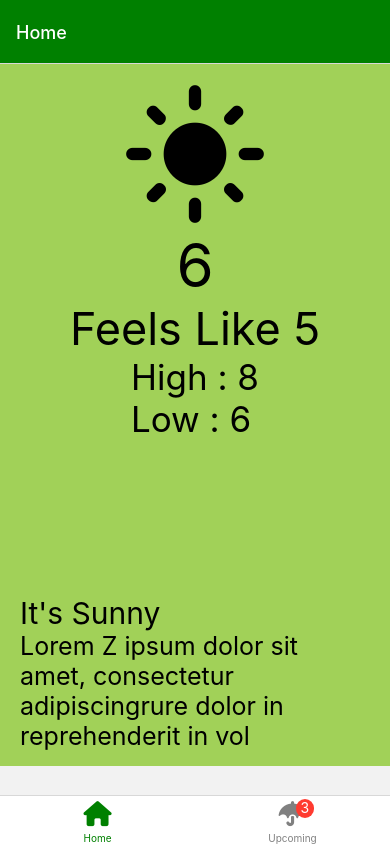
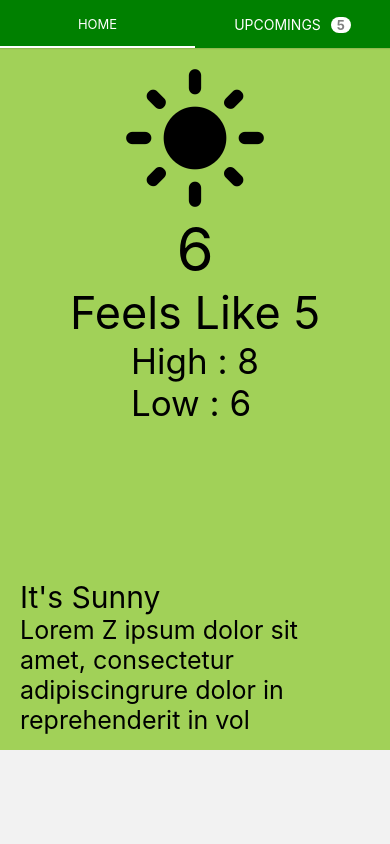
Before and after one commit to chamalkaMarasinghe/react-native-tutorial, a React Native app: screen / in a window 390 px wide. Built offline with nearby package versions, Linux system fonts and the light colour scheme.

Commit message:
material top tab navigation bar

```diff
--- a/App.js
+++ b/App.js
@@ -1,41 +1,47 @@
 import React from "react";
-import { StyleSheet } from "react-native";
+import { View, StyleSheet, Text } from "react-native";
 import { NavigationContainer } from "@react-navigation/native";
+import { createMaterialTopTabNavigator } from "@react-navigation/material-top-tabs";
 import { createBottomTabNavigator } from "@react-navigation/bottom-tabs";
 import { createNativeStackNavigator } from "@react-navigation/native-stack";
 import Icon from 'react-native-vector-icons/FontAwesome6';
 import CurrentWeather from "./src/scenes/currentWeather/currentWeather";
 import UpcomingWeather from "./src/scenes/upcomingWeather/upcomingWeather";
 
-const Tab = createBottomTabNavigator();
+const Tab = createMaterialTopTabNavigator();
 
 const App = () => {
     return (
         <NavigationContainer>
             <Tab.Navigator
-                screenOptions={({ route }) => ({
-                    tabBarIcon: ({ focused, color, size }) => {
-                        let iconName;
-                        if (route.name === 'current') {
-                            iconName = focused ? 'house' : 'house';
-                        } else if (route.name === 'upcoming') {
-                            iconName = focused ? 'umbrella' : 'umbrella';
-                        }
-                        return <Icon name={iconName} size={size} color={color} />;
+                screenOptions={{
+                    tabBarIndicatorStyle: {
+                        backgroundColor: 'white', // Set the color of the indicator line
                     },
-                    tabBarActiveTintColor: 'green',
-                    tabBarInactiveTintColor: 'gray',
-                })}
+                    tabBarActiveTintColor: 'white',
+                    tabBarInactiveTintColor: 'white',
+                    tabBarStyle: { backgroundColor: 'green' }
+                }}
             >
                 <Tab.Screen
                     name="current"
                     component={CurrentWeather}
-                    options={{ title: 'Home', headerStyle: styles.headerStyle, headerTintColor: '#fff' }}
+                    options={{
+                        title: 'Home',
+                    }}
                 />
                 <Tab.Screen
                     name="upcoming"
                     component={UpcomingWeather}
-                    options={{ title: 'Upcoming', headerStyle: styles.headerStyle, headerTintColor: '#fff', tabBarBadge: 3 }}
+                    options={{
+                        title: `Upcomings`,
+                        tabBarLabel: ({ focused, color }) => (
+                            <View style={{ flexDirection: 'row', alignItems: 'center' }}>
+                                <Text style={{color: 'white', marginRight: 10}}>UPCOMINGS</Text>
+                                <Text style={styles.badge}>5</Text>
+                            </View>
+                        ),
+                    }}
                 />
             </Tab.Navigator>
         </NavigationContainer>
@@ -49,6 +55,17 @@ const styles=  StyleSheet.create({
 
     headerStyle: {
         backgroundColor: 'green',
+    },
+
+    badge : {
+        fontWeight: 'bold',
+        fontSize: 13,
+        marginTop: 1,
+        color: 'gray',
+        backgroundColor: 'white',
+        width: 20,
+        textAlign: 'center',
+        borderRadius: 20
     }
 });
 
```
